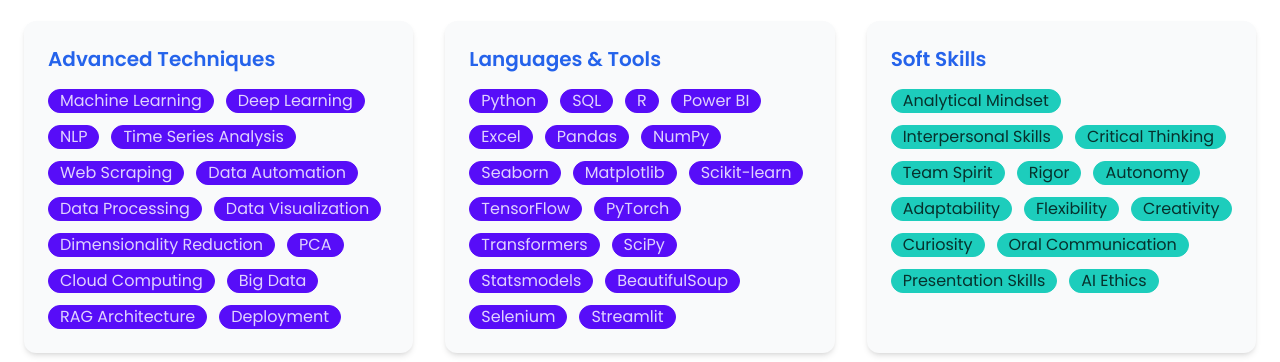
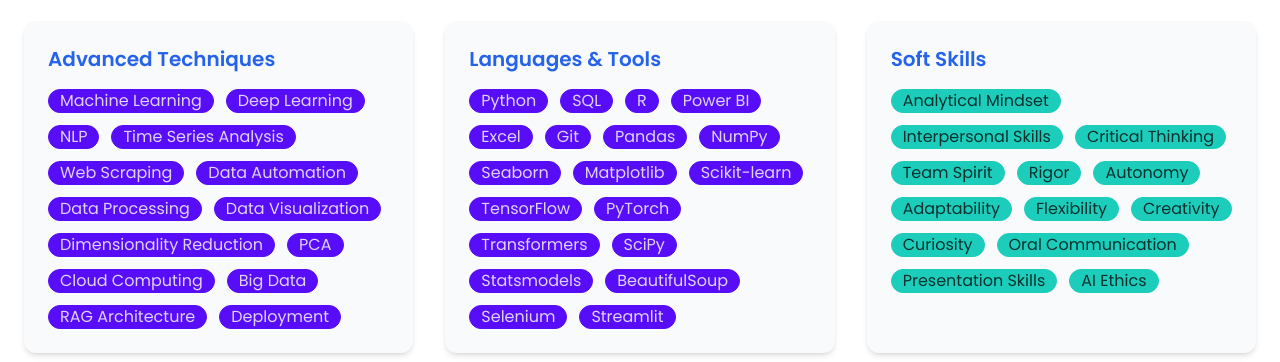
Before and after one commit to OusmaneMomboMombo/OusmaneMomboMombo.github.io, a plain HTML site: page index.html in a window 1280 px wide. Shown: the part 735-1097 px from the top of the page. Drawn offline with nearby package versions, Linux system fonts and the light colour scheme.

Commit message:
Update index.html

```diff
--- a/index.html
+++ b/index.html
@@ -204,6 +204,7 @@
                         <span class="skill-badge badge badge-primary badge-lg">R</span>
                         <span class="skill-badge badge badge-primary badge-lg">Power BI</span>
                         <span class="skill-badge badge badge-primary badge-lg">Excel</span>
+                        <span class="skill-badge badge badge-primary badge-lg">Git</span>
                         <span class="skill-badge badge badge-primary badge-lg">Pandas</span>
                         <span class="skill-badge badge badge-primary badge-lg">NumPy</span>
                         <span class="skill-badge badge badge-primary badge-lg">Seaborn</span>
```
